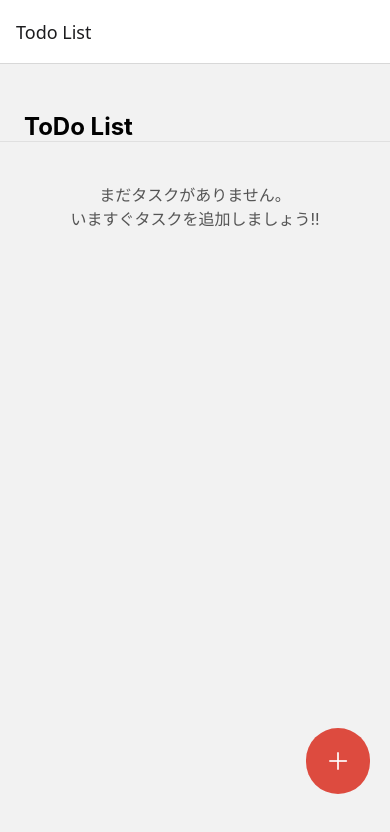
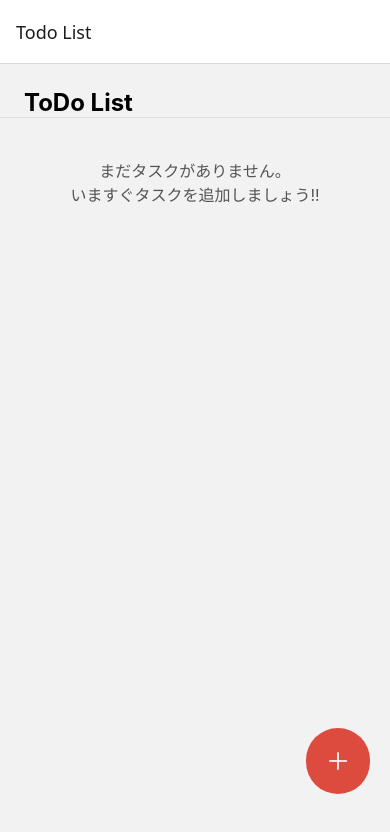
Before and after one commit to mokkun55/reactNative-todoList, a React Native app: screen / in a window 390 px wide. Shown: the top 832 px of the page. Built offline with nearby package versions, Linux system fonts and the light colour scheme.

Commit message:
fix: homeページのmargin調整

```diff
--- a/src/screens/Home/index.tsx
+++ b/src/screens/Home/index.tsx
@@ -70,7 +70,7 @@ export const HomeScreen = () => {
 const styles = StyleSheet.create({
   container: {
     flex: 1,
-    marginTop: 48,
+    marginTop: 24,
     paddingHorizontal: 24,
   },
   title: {
```
